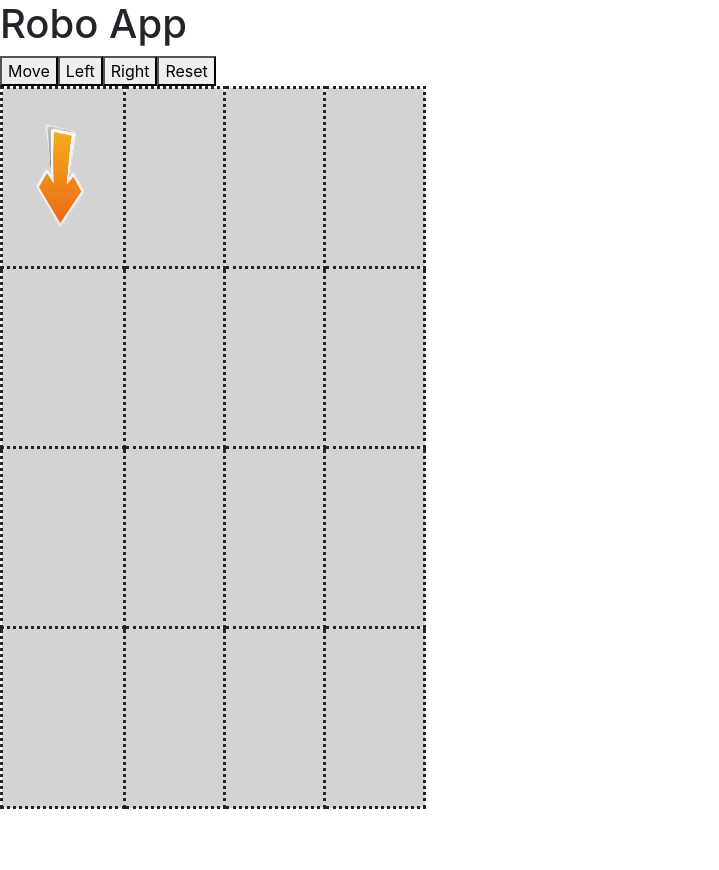
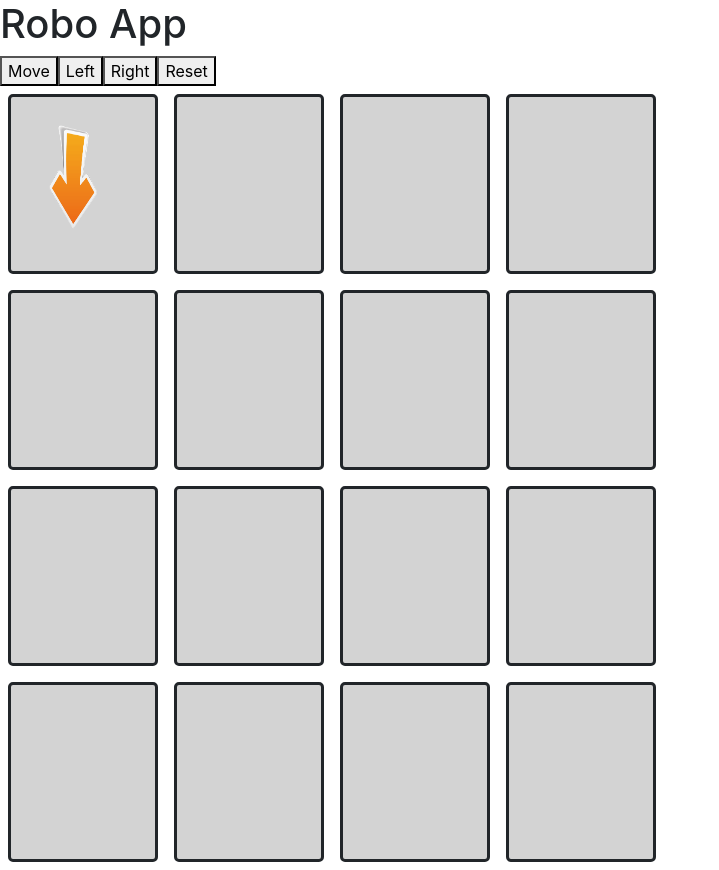
Before and after one commit to renjith-nem/toy-robo, a React (Create React App) app: page / in a window 1280 px wide. Shown: the whole page, without its empty margins (0-719 px from the left). Before the commit the page ends 809 px from the top, so only its background shows below. Built offline with nearby package versions, Linux system fonts and the light colour scheme.

Commit message:
CSS updates

```diff
--- a/src/RobApp.tsx
+++ b/src/RobApp.tsx
@@ -32,12 +32,12 @@ class RoboGame extends Component<any, any> {
             Robo App
           </h1>
         </header>
-
+        <div/>
         <button type="button" onClick={this.makeAMove}>Move</button>
         <button type="button" onClick={this.makeLeft}>Left</button>
         <button type="button" onClick={this.makeRight}>Right</button>
         <button type="button" onClick={this.reset}>Reset</button>
-
+        <div/>
         <ToyContainer maxRows={this.state.robo.getGridRowSize()}
           maxCols={this.state.robo.getGridColumnSize()}
           rowPosition={this.state.robo.getStatus().position_row}
@@ -130,7 +130,9 @@ class GridTable extends Component<any, any> {
       const shouldRenderToy = this.props.shouldRenderToy;
       let cellData = (shouldRenderToy)?<img src={logo} className={toyCssClass} alt="logo" />:'';
       return (
-        <td className="CellData">{cellData}</td>
+        <td className="tableData">
+          <div className="CellData">{cellData}</div>
+        </td>
       );
     }
   };
--- a/src/RoboApp.css
+++ b/src/RoboApp.css
@@ -29,11 +29,17 @@
     transform: rotate(90deg);
   }
 
+.tableData {
+    padding: 8px;
+    align-items: center;
+}
+
 .CellData {
-    border-style: dotted;
+    align: center;
+    border-style: solid;
     background-color: lightgrey;
-    padding: 20px;
     border-radius: 5px;
     height: 180px;
-    width: 100px;
+    width: 150px;
+    padding: 25px;
 }
```
